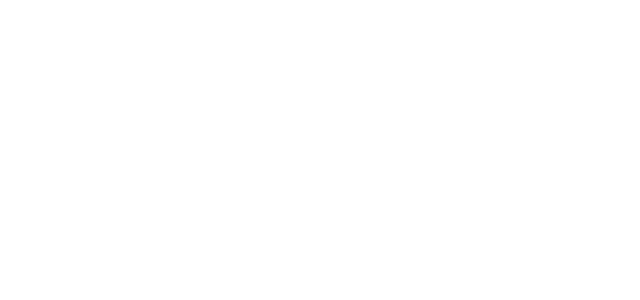
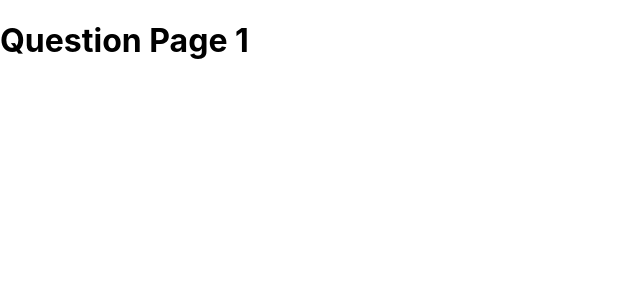
Before and after one commit to skku-comit/catch, a React (Create React App) app: page /catch/q1-page in a window 1280 px wide. Shown: the top 300 px of the page, without its empty margins (0-640 px from the left). Built offline with nearby package versions, Linux system fonts and the light colour scheme.

Commit message:
question1 page route added to App.js

```diff
--- a/src/App.js
+++ b/src/App.js
@@ -3,12 +3,13 @@ import { Routes, Route } from "react-router-dom";
 
 // pages
 import StartPage from "./pages/StartPage";
+import Question1Page from './pages/QuestionPages/Question1Page';
 
 function App() {
   return (
     <Routes>
       <Route path="/" element={<StartPage />} />
-      <Route path="*" element={""} />
+      <Route path="/q1-page" element={< Question1Page/>} />
     </Routes>
   );
 }
--- /dev/null
+++ b/src/pages/QuestionPages/Question1Page.js
@@ -0,0 +1,9 @@
+const Question1Page = () => {
+  return (
+    <div>
+      <h1>Question Page 1</h1>
+    </div>
+  );
+}
+
+export default Question1Page;
```
